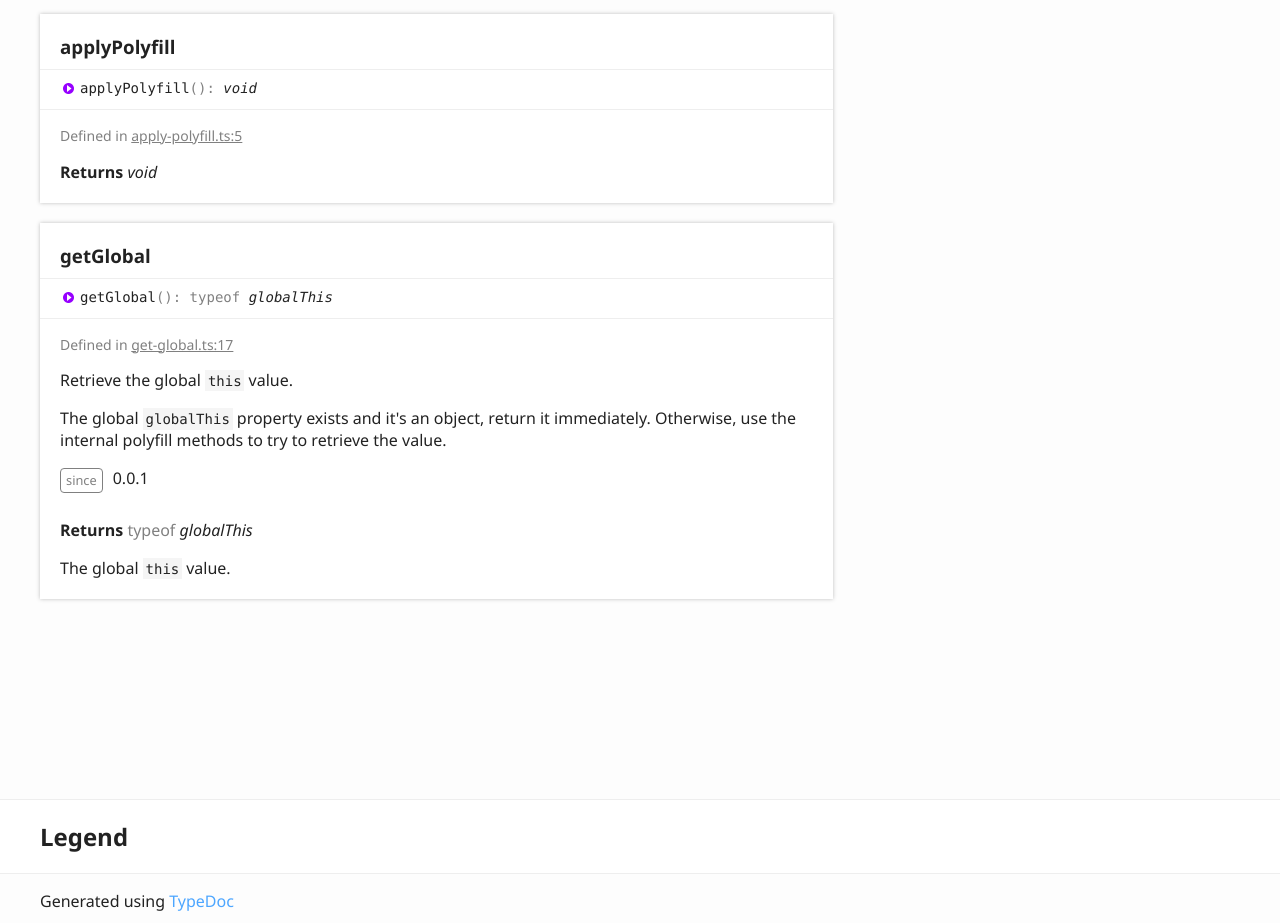
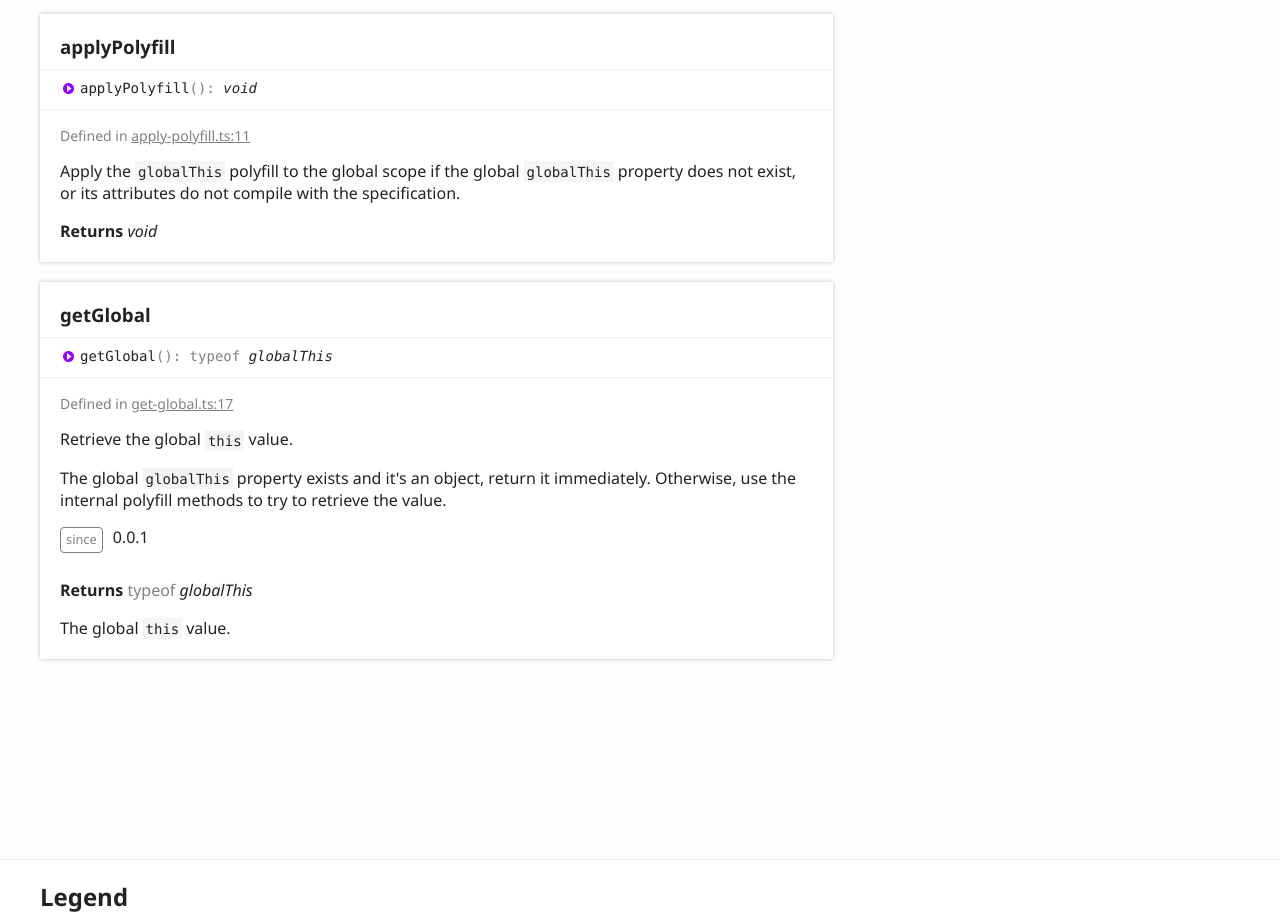
Before and after one commit to JasonHK/node-globalthis, a plain HTML site: page globals.html in a window 1280 px wide. Shown: the part 820-1743 px from the top of the page. Drawn offline with Linux system fonts and the light colour scheme.

Commit message:
Deploy JasonHK/node-globalthis to github.com/JasonHK/node-globalthis.git:gh-pages

```diff
--- a/globals.html
+++ b/globals.html
@@ -91,7 +91,7 @@
 					<div class="tsd-signature tsd-kind-icon">global<wbr>This<span class="tsd-signature-symbol">:</span> <span class="tsd-signature-type">globalThis</span><span class="tsd-signature-symbol"> = getGlobal()</span></div>
 					<aside class="tsd-sources">
 						<ul>
-							<li>Defined in <a href="https://github.com/JasonHK/node-globalthis/blob/dddf3c0/src/globalthis.ts#L5">globalthis.ts:5</a></li>
+							<li>Defined in <a href="https://github.com/JasonHK/node-globalthis/blob/5829686/src/globalthis.ts#L5">globalthis.ts:5</a></li>
 						</ul>
 					</aside>
 				</section>
@@ -108,9 +108,15 @@
 						<li class="tsd-description">
 							<aside class="tsd-sources">
 								<ul>
-									<li>Defined in <a href="https://github.com/JasonHK/node-globalthis/blob/dddf3c0/src/apply-polyfill.ts#L5">apply-polyfill.ts:5</a></li>
+									<li>Defined in <a href="https://github.com/JasonHK/node-globalthis/blob/5829686/src/apply-polyfill.ts#L11">apply-polyfill.ts:11</a></li>
 								</ul>
 							</aside>
+							<div class="tsd-comment tsd-typography">
+								<div class="lead">
+									<p>Apply the <code>globalThis</code> polyfill to the global scope if the global <code>globalThis</code> property does not
+									exist, or its attributes do not compile with the specification.</p>
+								</div>
+							</div>
 							<h4 class="tsd-returns-title">Returns <span class="tsd-signature-type">void</span></h4>
 						</li>
 					</ul>
@@ -125,7 +131,7 @@
 						<li class="tsd-description">
 							<aside class="tsd-sources">
 								<ul>
-									<li>Defined in <a href="https://github.com/JasonHK/node-globalthis/blob/dddf3c0/src/get-global.ts#L17">get-global.ts:17</a></li>
+									<li>Defined in <a href="https://github.com/JasonHK/node-globalthis/blob/5829686/src/get-global.ts#L17">get-global.ts:17</a></li>
 								</ul>
 							</aside>
 							<div class="tsd-comment tsd-typography">
```
